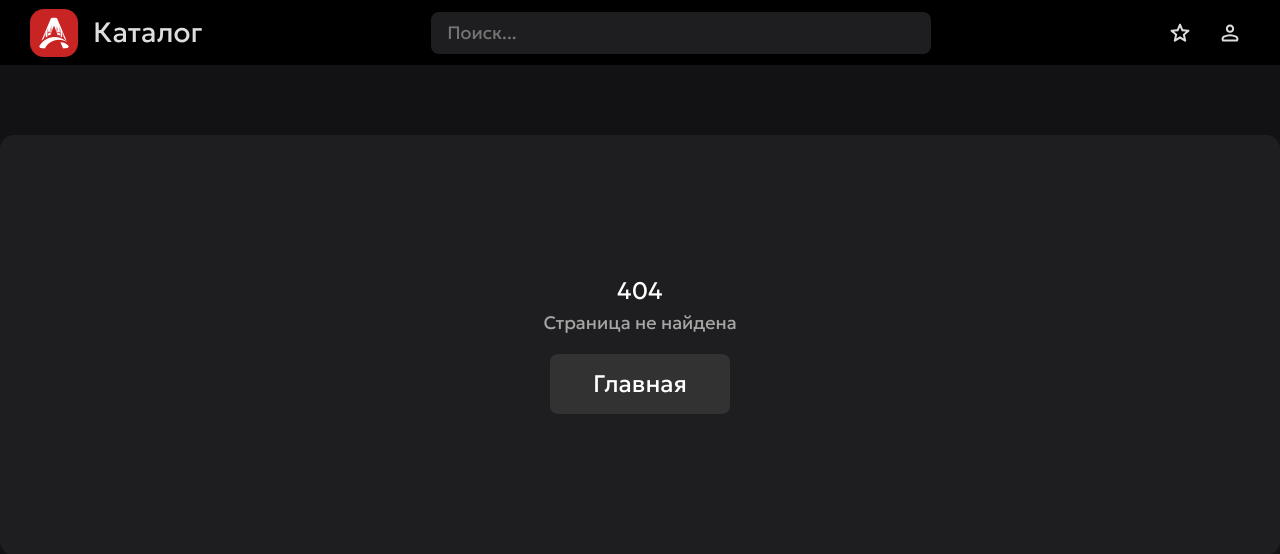
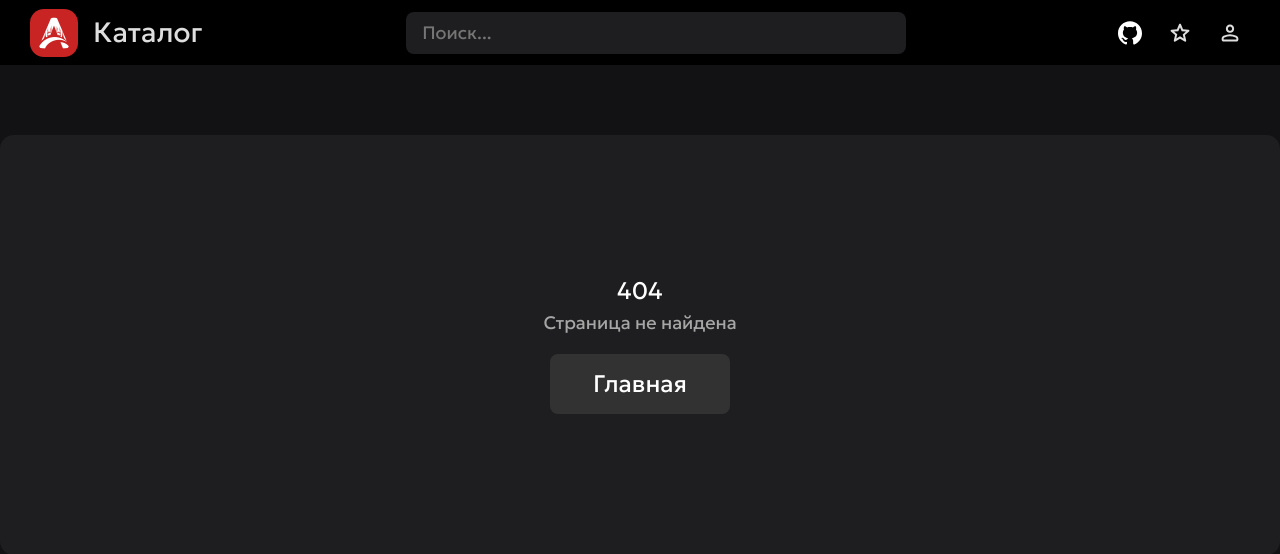
Before and after one commit to ixieanais/aniweb, a FastAPI app: page /video/1 in a window 1280 px wide. Shown: the top 554 px of the page. Run offline with FastAPI, Linux system fonts and the light colour scheme; data that the repository does not hold is empty.

Commit message:
feat: add github button to header

```diff
--- a/aniweb/static/css/header.css
+++ b/aniweb/static/css/header.css
@@ -239,4 +239,8 @@
         height: 40px;
         padding: 6px;
     }
+
+    #github {
+        display: none;
+    }
 }
--- a/aniweb/templates/header.html
+++ b/aniweb/templates/header.html
@@ -14,6 +14,11 @@
             </div>
         </div>
         <div class="right-header-items">
+            <a href="https://github.com/ixieanais/aniweb" id="github">
+                <button class="button-round">
+                    <svg width="24px" height="24px" viewBox="0 0 98 96" fill="none" xmlns="http://www.w3.org/2000/svg"><g clip-path="url(#clip0_730_27136)"><path d="M41.4395 69.3848C28.8066 67.8535 19.9062 58.7617 19.9062 46.9902C19.9062 42.2051 21.6289 37.0371 24.5 33.5918C23.2559 30.4336 23.4473 23.7344 24.8828 20.959C28.7109 20.4805 33.8789 22.4902 36.9414 25.2656C40.5781 24.1172 44.4062 23.543 49.0957 23.543C53.7852 23.543 57.6133 24.1172 61.0586 25.1699C64.0254 22.4902 69.2891 20.4805 73.1172 20.959C74.457 23.543 74.6484 30.2422 73.4043 33.4961C76.4668 37.1328 78.0937 42.0137 78.0937 46.9902C78.0937 58.7617 69.1934 67.6621 56.3691 69.2891C59.623 71.3945 61.8242 75.9883 61.8242 81.252L61.8242 91.2051C61.8242 94.0762 64.2168 95.7031 67.0879 94.5547C84.4102 87.9512 98 70.6289 98 49.1914C98 22.1074 75.9883 6.69539e-07 48.9043 4.309e-07C21.8203 1.92261e-07 -1.9479e-07 22.1074 -4.3343e-07 49.1914C-6.20631e-07 70.4375 13.4941 88.0469 31.6777 94.6504C34.2617 95.6074 36.75 93.8848 36.75 91.3008L36.75 83.6445C35.4102 84.2188 33.6875 84.6016 32.1562 84.6016C25.8398 84.6016 22.1074 81.1563 19.4277 74.7441C18.375 72.1602 17.2266 70.6289 15.0254 70.3418C13.877 70.2461 13.4941 69.7676 13.4941 69.1934C13.4941 68.0449 15.4082 67.1836 17.3223 67.1836C20.0977 67.1836 22.4902 68.9063 24.9785 72.4473C26.8926 75.2227 28.9023 76.4668 31.2949 76.4668C33.6875 76.4668 35.2187 75.6055 37.4199 73.4043C39.0469 71.7773 40.291 70.3418 41.4395 69.3848Z" fill="white"/></g></svg>
+                </button>
+            </a>
             <a href="/favorites">
                 <button class="button-round">
                     <svg xmlns="http://www.w3.org/2000/svg" height="24px" viewBox="0 -960 960 960" width="24px" fill="#FFFFFF"><path d="M330.91-256.3 480-345.22l149.09 89.92-40.31-168.4L720-538.04l-172.96-14.87L480-711.87l-67.04 158.52L240-539.04l131.22 113.78-40.31 168.96ZM480-253.17 292.87-140.04q-11.39 6.69-23.22 5.91-11.82-.78-21.09-7.48-9.26-6.69-13.6-17.24-4.35-10.54-1.79-23.93l49.57-213.13-165.13-144.13q-10.26-8.7-12.89-20.03-2.63-11.32.5-22.15 2.56-10.82 12.11-18.3 9.54-7.48 22.93-8.48l218.13-19 84.57-201.7q5.13-12.39 15.67-18.3t21.37-5.91q10.83 0 21.37 5.91 10.54 5.91 15.67 18.3L601.61-628l218.69 19q12.83 1 22.37 8.48 9.55 7.48 12.11 18.3 3.13 10.83.5 22.15-2.63 11.33-12.89 20.03L677.26-395.91l49.57 213.13q2.56 13.39-1.79 23.93-4.34 10.55-13.6 17.24-9.27 6.7-21.09 7.48-11.83.78-23.22-5.91L480-253.17Zm0-220.7Z"/></svg>
```
